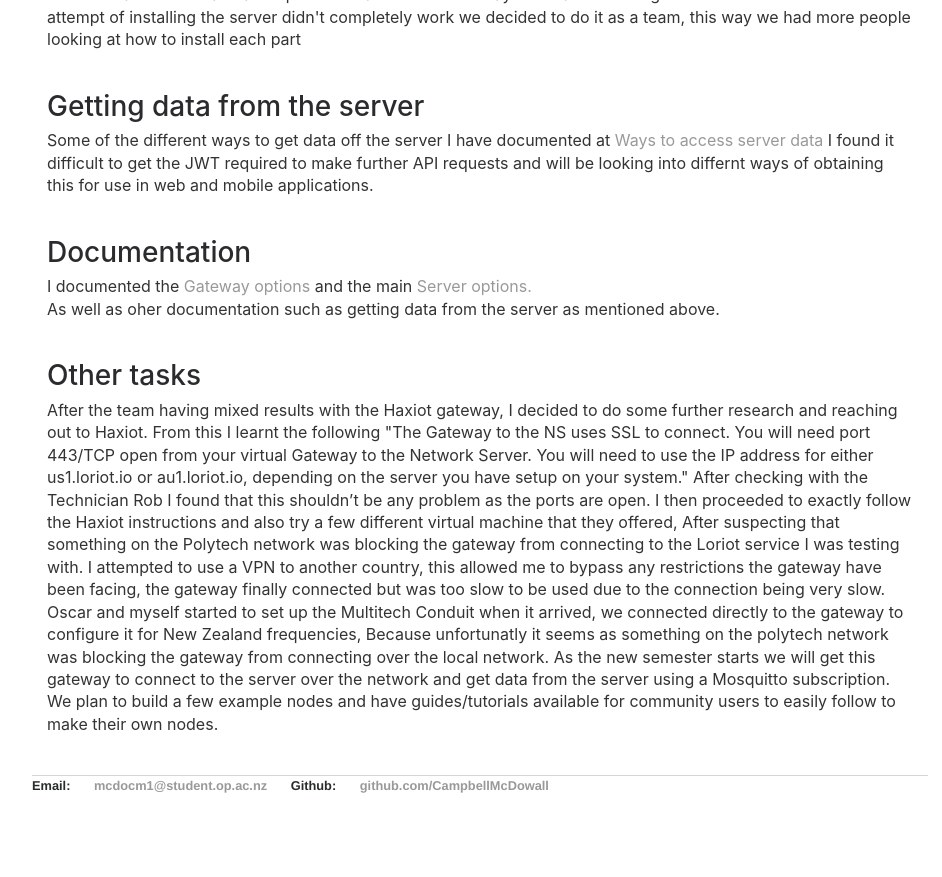
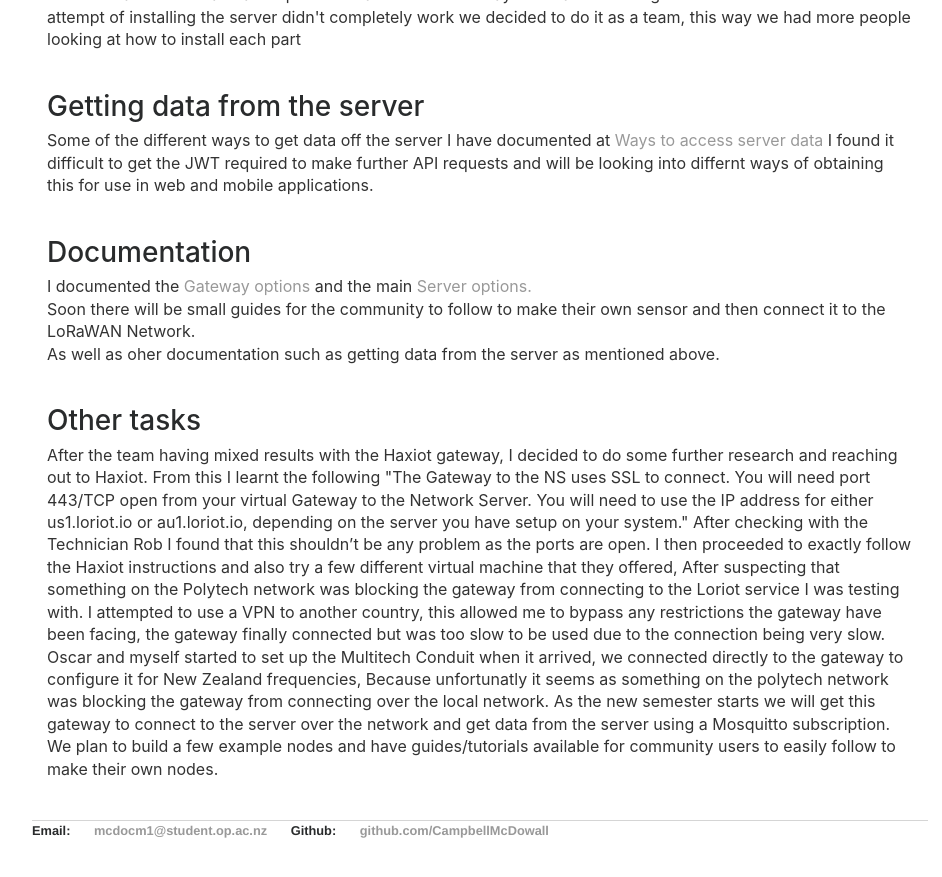
Before and after one commit to CampbellMcDowall/CampbellMcDowall.github.io, a Jekyll site: the page built from projectOne.html, in a window 1280 px wide and 900 px high, scrolled down 2363 px. Shown: the top 877 px of the window, without its empty margins (160-1102 px from the left). Built offline with Jekyll 4.4.1, drawn with Linux system fonts in a browser that asks for light colours; nearby versions of some CDN libraries; before the commit the page ends 3218 px from its top, so only the background shows below that.

Commit message:
Update projectOne.html

```diff
--- a/projectOne.html
+++ b/projectOne.html
@@ -103,6 +103,7 @@
 				<p>
 					I documented the <a href="https://github.com/OtagoPolytechnic/ThingsNetworkDunedin/blob/gh-pages/research/gateway/README.md">Gateway options</a> and the main
 					<a href="https://github.com/OtagoPolytechnic/ThingsNetworkDunedin/blob/gh-pages/research/server/README.md">Server options.</a><br>
+					Soon there will be small guides for the community to follow to make their own sensor and then connect it to the LoRaWAN Network.<br>
 					As well as oher documentation such as getting data from the server as mentioned above.
 				</p>
 				<br>
```
